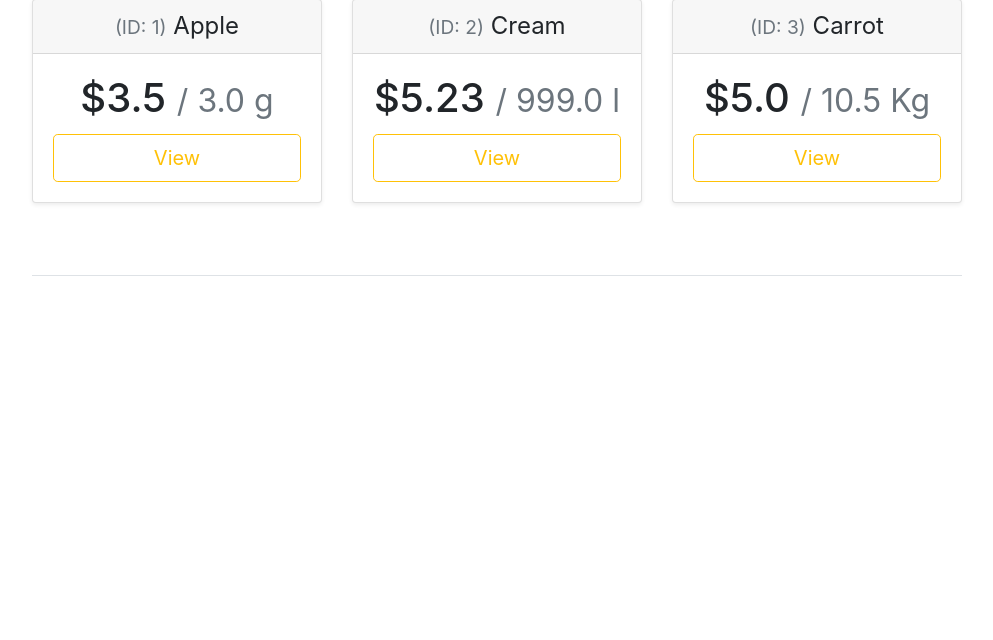
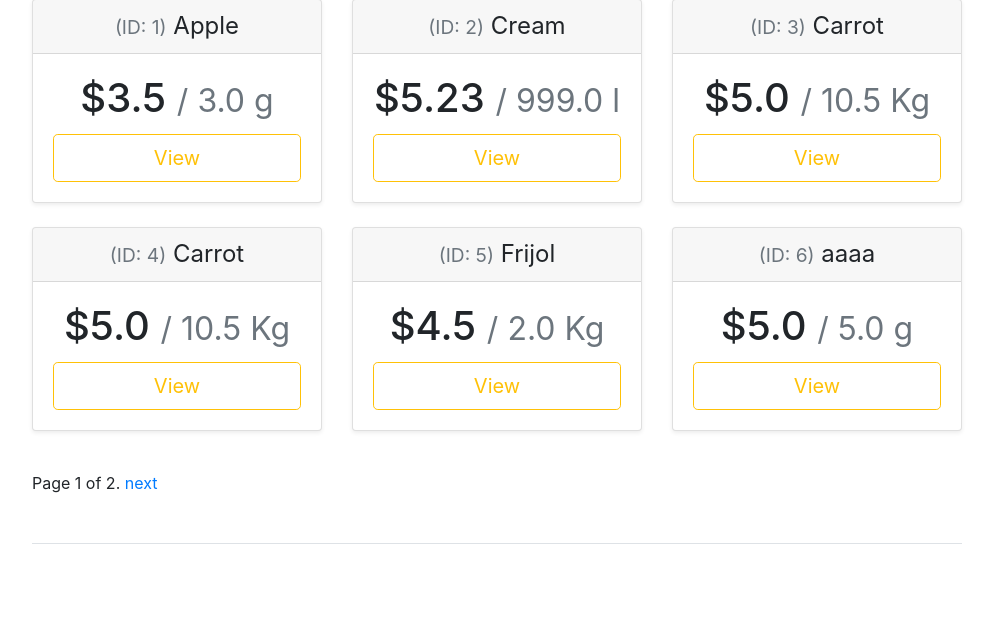
Before and after one commit to ardilafabian/Recipe-Manager-Application, a Django app: page /recipeManager/ingredients/ in a window 1280 px wide. Shown: the part 340-980 px from the top of the page, without its empty margins (143-1136 px from the left). Before the commit the page ends 616 px from the top, so only its background shows below. Run offline with Django 3.2, Linux system fonts and the light colour scheme; data comes from the database, SQL or seed files in the repository; some libraries are stand-ins or nearby versions.

Commit message:
Add pagination

```diff
--- a/recipeManager/templates/recipeManager/ingredients.html
+++ b/recipeManager/templates/recipeManager/ingredients.html
@@ -57,11 +57,26 @@
           </div>
         </div>
       {% endfor %}
+
     {% else %}
       <p><strong>No ingredients available.</strong></p>
     {% endif %}
   </div>
-
+  {% if is_paginated %}
+    <div class="pagination">
+        <span class="page-links">
+            {% if page_obj.has_previous %}
+                <a href="?page={{ page_obj.previous_page_number }}">previous</a>
+            {% endif %}
+            <span class="page-current">
+                Page {{ page_obj.number }} of {{ page_obj.paginator.num_pages }}.
+            </span>
+            {% if page_obj.has_next %}
+                <a href="?page={{ page_obj.next_page_number }}">next</a>
+            {% endif %}
+        </span>
+    </div>
+  {% endif %}
   <footer class="pt-4 my-md-5 pt-md-5 border-top"></footer>
 </div>
 
--- a/recipeManager/views.py
+++ b/recipeManager/views.py
@@ -15,8 +15,7 @@ class IndexView(generic.ListView):
 class IngredientsView(generic.ListView):
     template_name = 'recipeManager/ingredients.html'
     context_object_name = 'ingredients_list'
-    #TODO: fix pgination to show in frontend number on pages
-    paginate_by = 3
+    paginate_by = 6
 
     def get_queryset(self):
         # TDOD: refactor functions
@@ -37,6 +36,7 @@ class AddRecipeView(generic.ListView):
     print("----------------------")
     context_object_name = 'ingredients_list'
     template_name = 'recipeManager/addRecipe.html'
+    paginate_by = 4
 
     def get_queryset(self):
         return Ingredient.objects.all()
```
Also changed, not shown: recipeManager/templates/recipeManager/addRecipe.html (+8 -4 lines).
